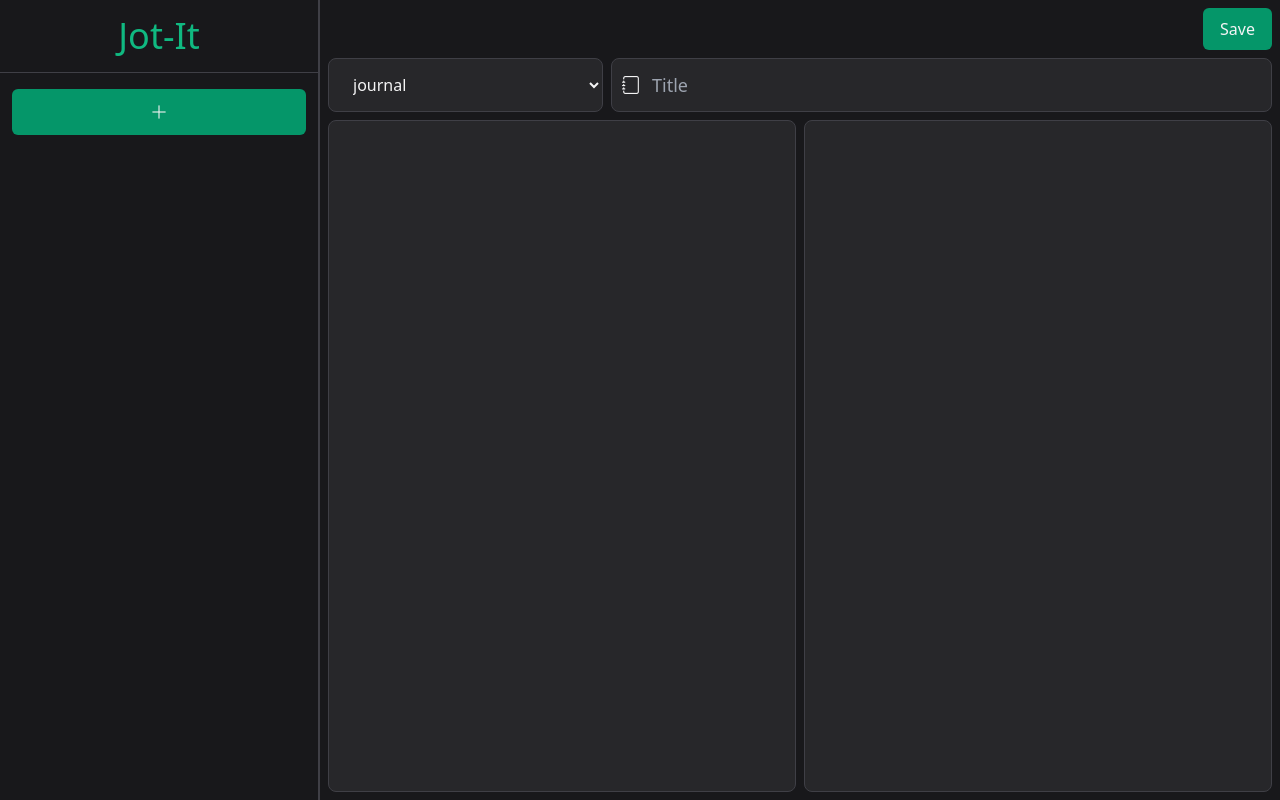
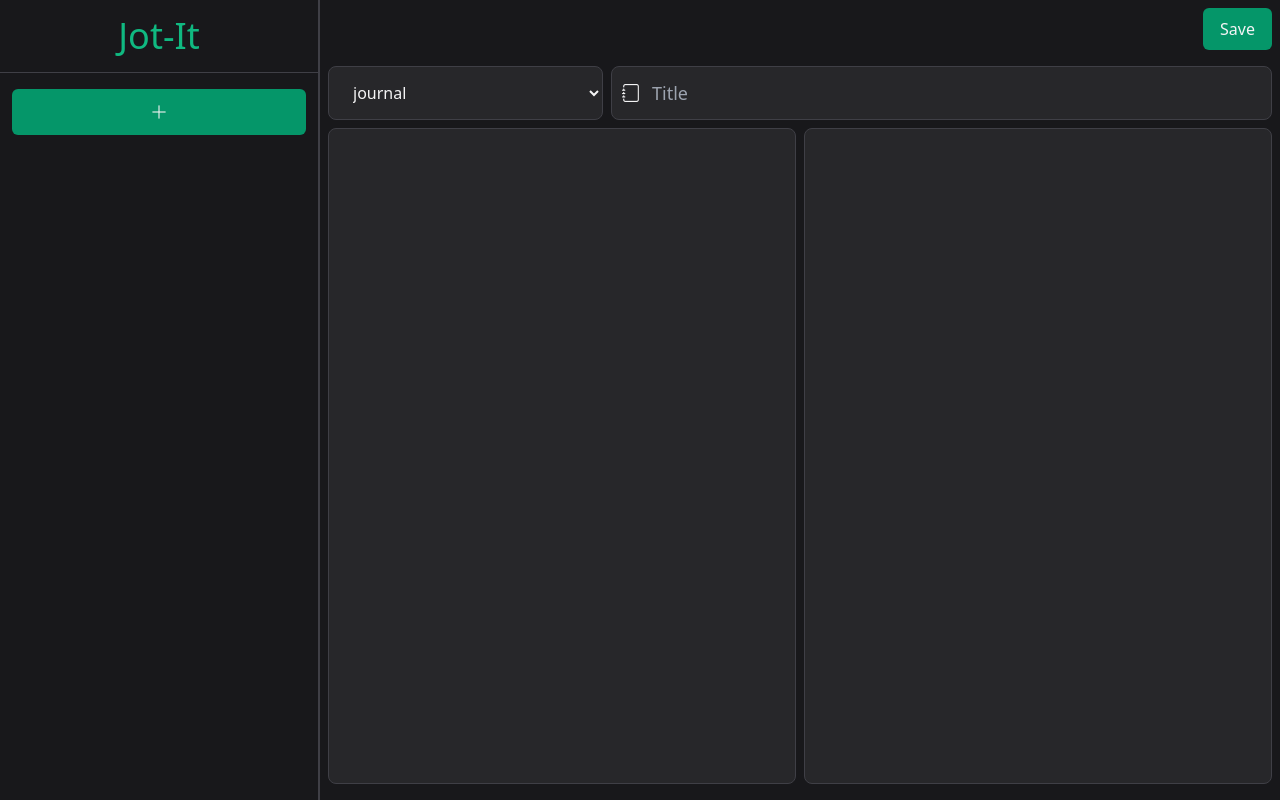
Before and after one commit to murphyjstevens/jot-it, a Vue app: page /#/new in a window 1280 px wide. Built offline with nearby package versions, Linux system fonts and the light colour scheme.

Commit message:
Added outline to inputs on focus

```diff
--- a/src/components/NoteEdit.vue
+++ b/src/components/NoteEdit.vue
@@ -44,7 +44,7 @@ watch(
 </script>
 
 <template>
-  <div class="px-2 flex flex-col md:flex-row">
+  <div class="px-2 pt-2 flex flex-col md:flex-row">
     <AppSelect v-model="note.icon" class="mb-2 md:me-2 md:mb-0">
       <option v-for="icon in iconList" v-bind:key="icon">{{ icon }}</option>
     </AppSelect>
@@ -62,7 +62,7 @@ watch(
   </div>
   <div
     id="markdown"
-    class="pt-2 px-2 flex flex-col flex-1 justify-between overflow-hidden md:flex-row"
+    class="p-2 flex flex-col flex-1 justify-between overflow-hidden md:flex-row"
   >
     <div class="mb-2 flex flex-col flex-1 basis-0 md:mb-0 md:me-1">
       <AppTextarea
--- a/src/components/library/AppInput.vue
+++ b/src/components/library/AppInput.vue
@@ -17,6 +17,6 @@ const value = computed({
 <template>
   <input
     v-model="value"
-    class="py-3 px-5 bg-zinc-800 border border-zinc-700 rounded-lg text-inherit disabled:cursor-not-allowed disabled:opacity-30"
+    class="py-3 px-5 bg-zinc-800 border border-zinc-700 rounded-lg text-inherit outline-emerald-600 focus-visible:outline disabled:cursor-not-allowed disabled:opacity-30"
   />
 </template>
--- a/src/components/library/AppSelect.vue
+++ b/src/components/library/AppSelect.vue
@@ -17,7 +17,7 @@ const value = computed({
 <template>
   <select
     v-model="value"
-    class="py-3 px-5 bg-zinc-800 border border-zinc-700 rounded-lg text-inherit cursor-pointer disabled:cursor-not-allowed disabled:opacity-30"
+    class="py-3 px-5 bg-zinc-800 border border-zinc-700 rounded-lg text-inherit cursor-pointer outline-emerald-600 focus-visible:outline focus-within:outline disabled:cursor-not-allowed disabled:opacity-30"
   >
     <slot></slot>
   </select>
--- a/src/components/library/AppTextarea.vue
+++ b/src/components/library/AppTextarea.vue
@@ -17,6 +17,6 @@ const value = computed({
 <template>
   <textarea
     v-model="value"
-    class="py-3 px-5 bg-zinc-800 border border-zinc-700 rounded-lg text-inherit disabled:cursor-not-allowed disabled:opacity-30"
+    class="py-3 px-5 bg-zinc-800 border border-zinc-700 rounded-lg text-inherit outline-emerald-600 focus-visible:outline disabled:cursor-not-allowed disabled:opacity-30"
   ></textarea>
 </template>
```
